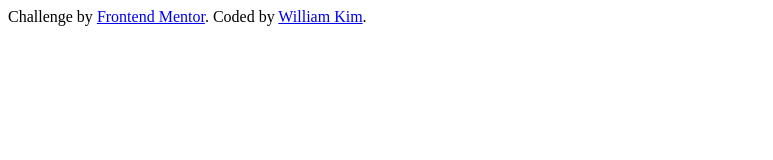
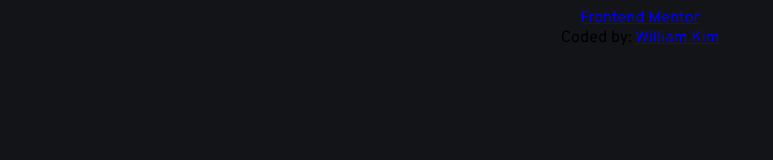
Before and after one commit to willeum/frontendmentor, a plain HTML site: page interactive-rating-component/src/index.html in a window 1280 px wide. Shown: the whole page, without its empty margins (0-773 px from the left). Drawn offline with Linux system fonts and the light colour scheme.

Commit message:
interactive-rating-component

```diff
--- a/interactive-rating-component/src/index.html
+++ b/interactive-rating-component/src/index.html
@@ -3,8 +3,6 @@
   <head>
     <meta charset="UTF-8" />
     <meta name="viewport" content="width=device-width, initial-scale=1.0" />
-    <!-- displays site properly based on user's device -->
-
     <link
       rel="icon"
       type="image/png"
@@ -21,13 +19,27 @@
 
     <title>Frontend Mentor | Interactive rating component</title>
   </head>
-  <body></body>
-  <footer>
-    <div class="attribution">
-      Challenge by
+  <body>
+    <div class="container"></div>
+  </body>
+  <footer
+    style="
+      display: flex;
+      flex-direction: column;
+      width: 100%;
+      align-items: center;
+    "
+  >
+    <span>
       <a href="https://www.frontendmentor.io?ref=challenge" target="_blank">
         Frontend Mentor</a
-      >. Coded by <a href="#"> William Kim</a>.
-    </div>
+      >
+    </span>
+    <span style="padding-bottom: 4px">
+      Coded by:
+      <a href="https://github.com/willeum/frontendmentor" target="_blank">
+        William Kim</a
+      >
+    </span>
   </footer>
 </html>
--- a/interactive-rating-component/src/styles.scss
+++ b/interactive-rating-component/src/styles.scss
@@ -1,5 +1,17 @@
-//font styles
+//font style variables
 $font-card-copy: Overpass, sans-serif;
 $font-size: 15px;
 
-//color styles
+//color style variables
+$color-body-bg: hsl(216, 12%, 8%);
+$color-card-bg: hsl(213, 19%, 18%);
+
+* {
+  box-sizing: border-box;
+}
+
+html,
+body {
+  background-color: $color-body-bg;
+  font-family: $font-card-copy;
+}
--- a/product-preview-card-component/src/styles.scss
+++ b/product-preview-card-component/src/styles.scss
@@ -1,9 +1,9 @@
-//font styles
+//font style variables
 $font-product-name: Fraunces, serif;
 $font-product-copy: Montserrat, sans-serif;
 $font-product-copy-size: 14px;
 
-//color styles
+//color style variables
 $color-body-bg: hsl(30, 38%, 92%);
 $color-card-bg: hsl(0, 0%, 100%);
 $color-cta: hsl(158, 36%, 37%);
```
Also changed, not shown: interactive-rating-component/src/script.js (added), interactive-rating-component/src/styles.css, 1 other file.
